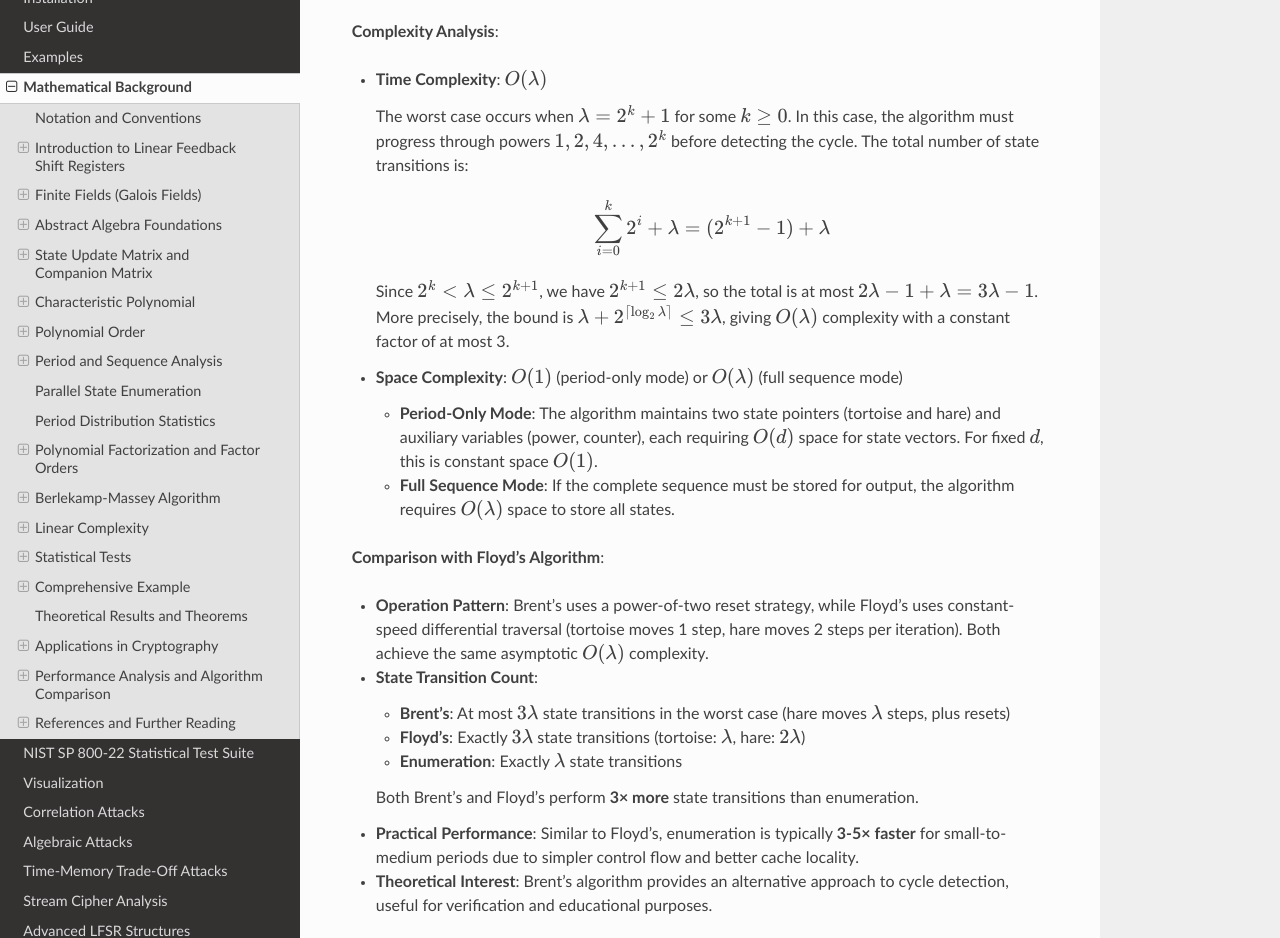
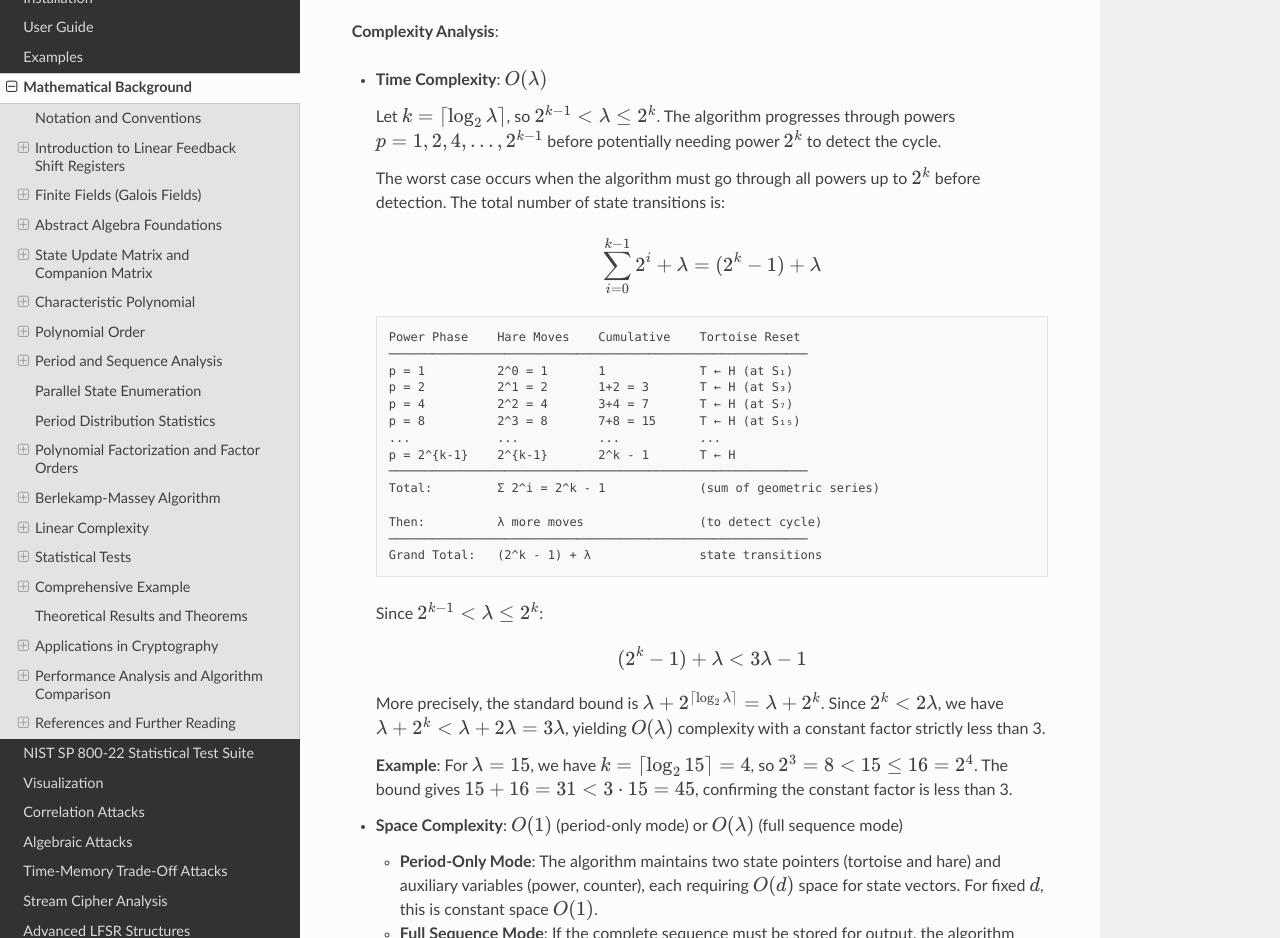
Before and after one commit to mkhellat/lfsr-seq, a Sphinx documentation site: the page built from docs/mathematical_background.rst, in a window 1280 px wide and 1400 px high, scrolled down 19711 px, cut to the strip 154-1092 px from the top of the window. Built offline with Sphinx 7.4.7 and the Read the Docs theme 3.1.0, drawn with Linux system fonts in a browser that asks for light colours.

Commit message:
docs: Fix Brent's algorithm complexity analysis and add visual explanation
- Corrected mathematical derivation: fixed bound from 2^k ≤ 2λ to 2^k < 2λ
  (strict inequality) based on 2^{k-1} < λ ≤ 2^k
- Added visual table showing power phases, hare moves, cumulative totals,
  and tortoise resets to explain sum formula
- Clarified that geometric series Σ 2^i = 2^k - 1 represents hare
  movements through all power phases
- Simplified bound derivation while maintaining mathematical rigor
- Constant factor is strictly less than 3, not 'at most 3'

```diff
--- a/docs/mathematical_background.rst
+++ b/docs/mathematical_background.rst
@@ -1515,20 +1515,51 @@ the period :math:`\lambda` of a periodic state sequence.
 
 * **Time Complexity**: :math:`O(\lambda)`
 
-  The worst case occurs when :math:`\lambda = 2^k + 1` for some
-  :math:`k \geq 0`. In this case, the algorithm must progress through
-  powers :math:`1, 2, 4, \ldots, 2^k` before detecting the cycle. The
-  total number of state transitions is:
+  Let :math:`k = \lceil \log_2 \lambda \rceil`, so :math:`2^{k-1} < \lambda
+  \leq 2^k`. The algorithm progresses through powers :math:`p = 1, 2, 4,
+  \ldots, 2^{k-1}` before potentially needing power :math:`2^k` to detect
+  the cycle.
+
+  The worst case occurs when the algorithm must go through all powers up to
+  :math:`2^k` before detection. The total number of state transitions is:
 
   .. math::
 
-     \sum_{i=0}^{k} 2^i + \lambda = (2^{k+1} - 1) + \lambda
-
-  Since :math:`2^k < \lambda \leq 2^{k+1}`, we have :math:`2^{k+1} \leq
-  2\lambda`, so the total is at most :math:`2\lambda - 1 + \lambda =
-  3\lambda - 1`. More precisely, the bound is :math:`\lambda + 2^{\lceil
-  \log_2 \lambda \rceil} \leq 3\lambda`, giving :math:`O(\lambda)`
-  complexity with a constant factor of at most 3.
+     \sum_{i=0}^{k-1} 2^i + \lambda = (2^k - 1) + \lambda
+
+  .. code-block:: none
+
+     Power Phase    Hare Moves    Cumulative    Tortoise Reset
+     ──────────────────────────────────────────────────────────
+     p = 1          2^0 = 1       1             T ← H (at S₁)
+     p = 2          2^1 = 2       1+2 = 3       T ← H (at S₃)
+     p = 4          2^2 = 4       3+4 = 7       T ← H (at S₇)
+     p = 8          2^3 = 8       7+8 = 15      T ← H (at S₁₅)
+     ...            ...           ...           ...
+     p = 2^{k-1}    2^{k-1}       2^k - 1       T ← H
+     ──────────────────────────────────────────────────────────
+     Total:         Σ 2^i = 2^k - 1             (sum of geometric series)
+
+     Then:          λ more moves                (to detect cycle)
+     ──────────────────────────────────────────────────────────
+     Grand Total:   (2^k - 1) + λ               state transitions
+
+
+  Since :math:`2^{k-1} < \lambda \leq 2^k`:
+
+  .. math::
+
+     (2^k - 1) + \lambda < 3\lambda - 1
+
+  More precisely, the standard bound is :math:`\lambda + 2^{\lceil \log_2
+  \lambda \rceil} = \lambda + 2^k`. Since :math:`2^k < 2\lambda`, we have
+  :math:`\lambda + 2^k < \lambda + 2\lambda = 3\lambda`, yielding
+  :math:`O(\lambda)` complexity with a constant factor strictly less than 3.
+
+  **Example**: For :math:`\lambda = 15`, we have :math:`k = \lceil \log_2 15
+  \rceil = 4`, so :math:`2^3 = 8 < 15 \leq 16 = 2^4`. The bound gives
+  :math:`15 + 16 = 31 < 3 \cdot 15 = 45`, confirming the constant factor
+  is less than 3.
 
 * **Space Complexity**: :math:`O(1)` (period-only mode) or
   :math:`O(\lambda)` (full sequence mode)
```
